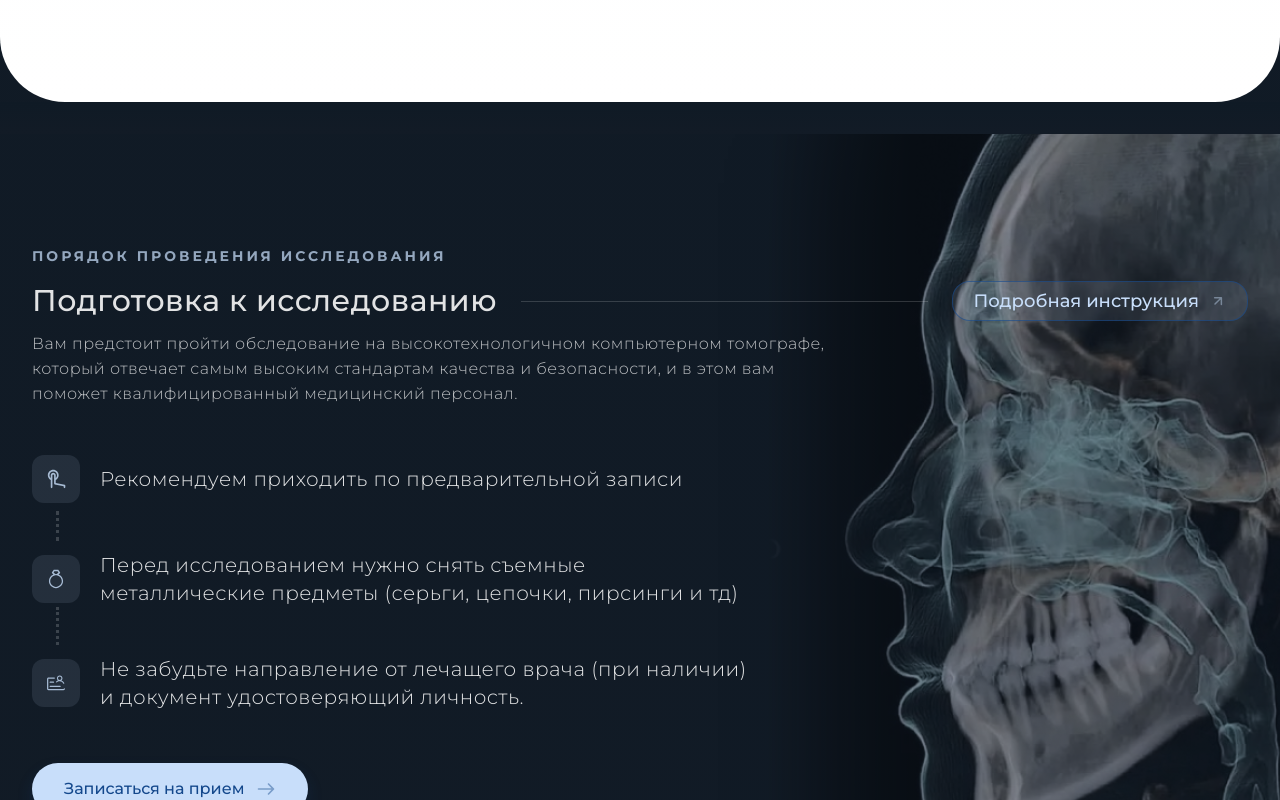
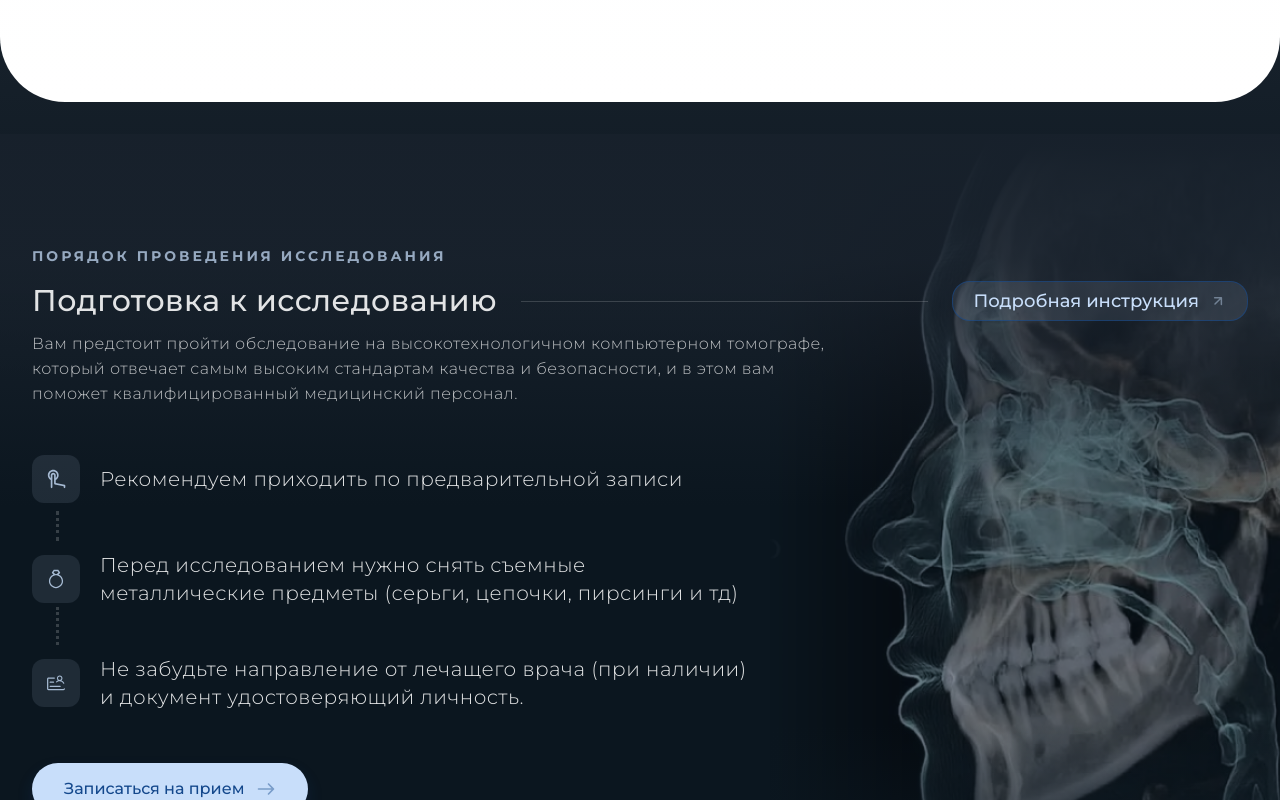
Before and after one commit to SaiyanSerguchev/evimed, a React app: page / in a window 1280 px wide. Shown: the part 3560-4360 px from the top of the page. Built offline with nearby package versions, Linux system fonts and the light colour scheme.

Commit message:
skull mask fix

```diff
--- a/src/components/InstructionsSection.css
+++ b/src/components/InstructionsSection.css
@@ -169,16 +169,13 @@
 .instr-cta:active { transform: translateY(1px); }
 .instr-left-bg {
       /* Background: deep blue gradient similar to mock */
-      background:
-      radial-gradient(65% 120% at 80% 40%, rgba(116, 214, 206, 0.10) 0%, rgba(116, 214, 206, 0) 55%),
-      radial-gradient(65% 120% at 85% 60%, rgba(83, 170, 255, 0.10) 0%, rgba(83, 170, 255, 0) 55%),
-      linear-gradient(180deg, #0F1A25 0%, #121B26 100%);
+      background: linear-gradient(180.00deg, rgba(26, 35, 46, 0.8) 16%,rgba(26, 35, 46, 0) 48%),linear-gradient(180.00deg, rgba(11, 22, 31, 0) 76%,rgba(11, 22, 31, 1) 100%),linear-gradient(180.00deg, rgba(11, 22, 31, 1),rgba(11, 22, 31, 0) 24%),linear-gradient(180.00deg, rgba(11, 22, 31, 1),rgba(11, 22, 31, 0) 4%),linear-gradient(180.00deg, rgba(11, 22, 31, 0) 96%,rgba(11, 22, 31, 1) 100%);
       position: absolute;
       top: 0;
       left: 0;
       width: 100%;
       height: 100%;
-      z-index: -1;
+      z-index: 1;
 }
 .instr-right-bg {
 
@@ -191,9 +188,12 @@
   background-repeat: no-repeat;
   background-size: cover;
   background-position: right center;
-  filter: drop-shadow(0 12px 40px rgba(0,0,0,0.5));
+
+  mask-repeat: no-repeat;
+  mask-size: cover;
   opacity: 0.5;
-  z-index: 1;
+  z-index: 0;
+
 }
 
 /* Responsive */
--- a/src/components/SectionDivider.css
+++ b/src/components/SectionDivider.css
@@ -1,5 +1,4 @@
 .section-divider {
   width: 100%;
   height: 32px; /* Provides a solid block for separation */
-  background: linear-gradient(180deg, #0F1A25 0%, #121B26 100%); /* Matches the base background of the instructions section */
 }
--- a/src/styles/global.css
+++ b/src/styles/global.css
@@ -128,7 +128,7 @@ section {
 }
 
 .dark-wrapper {
-  background: linear-gradient(180deg, #0F1A25 0%, #121B26 100%);
+  background: linear-gradient(180deg, #16202a 50%,rgba(11, 22, 31, 1)  60%);
   margin: 0;
   width: 100%;
 }
```
